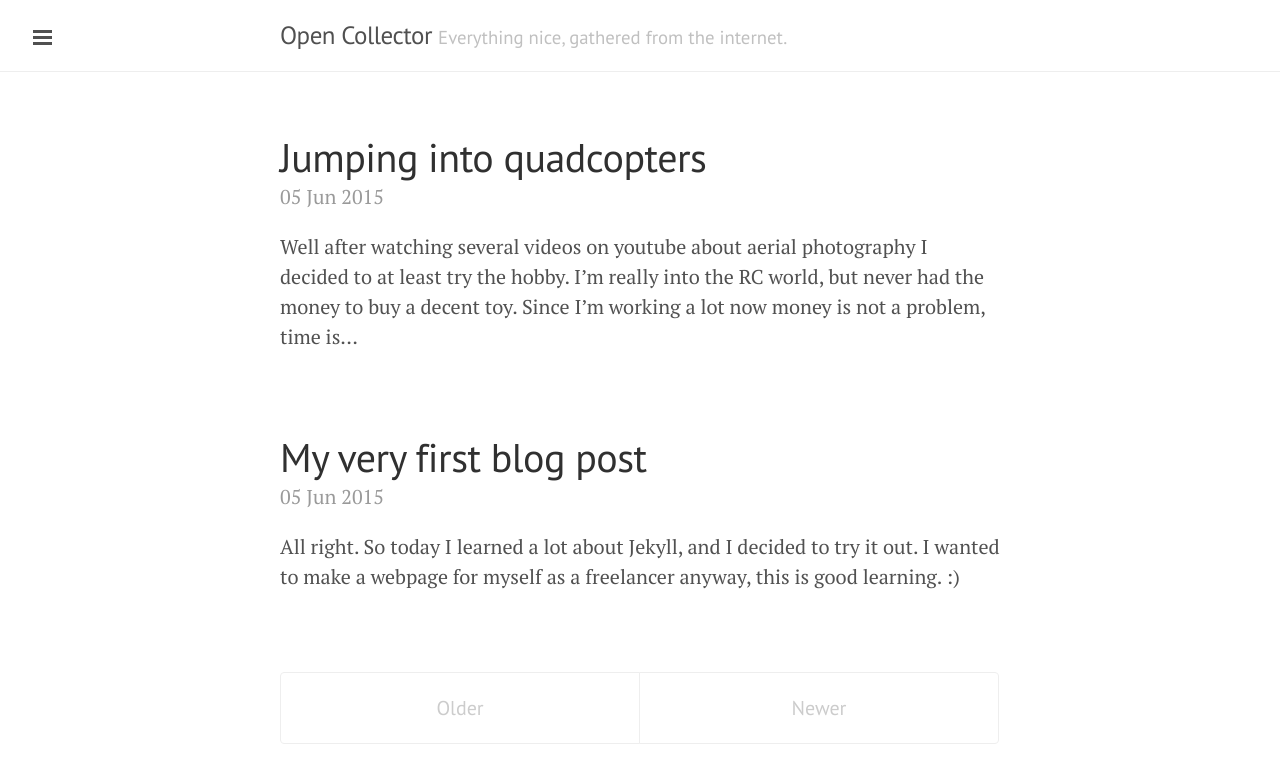
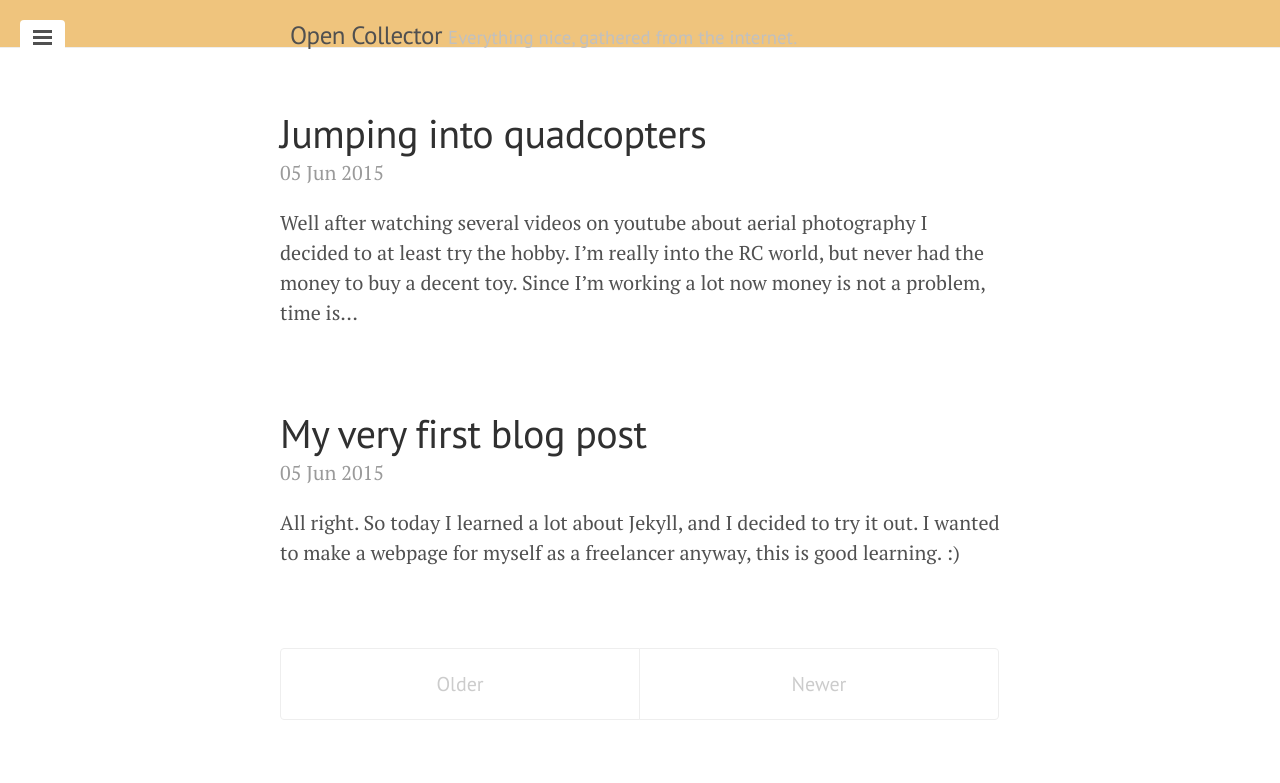
Before and after one commit to norbert-berenyi/norbert-berenyi.github.io, a Jekyll site: the page built from index.html, in a window 1280 px wide. Shown: the top 783 px of the page. Built offline with Jekyll 4.4.1, drawn with Linux system fonts in a browser that asks for light colours; nearby versions of some CDN libraries; Markdown is read by kramdown in place of the engine named in the settings; the list of posts is cut into pages by our own code.

Commit message:
Corrections.

```diff
--- a/public/css/custom.css
+++ b/public/css/custom.css
@@ -1,6 +1,6 @@
 /* Sticky header */
 
-.masthead .sticky {
+.masthead, .sticky {
   font-size: 24px;
   line-height: 48px;
   height: 48px;
```
